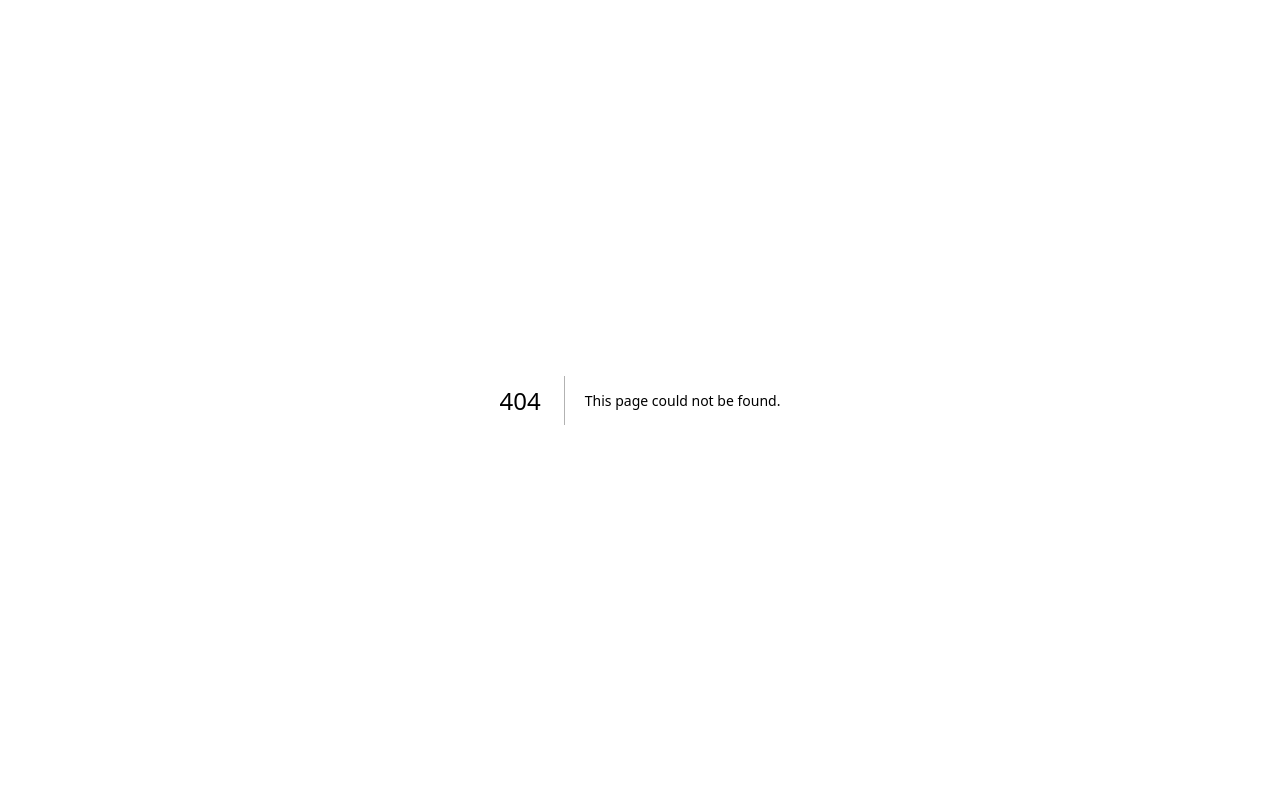
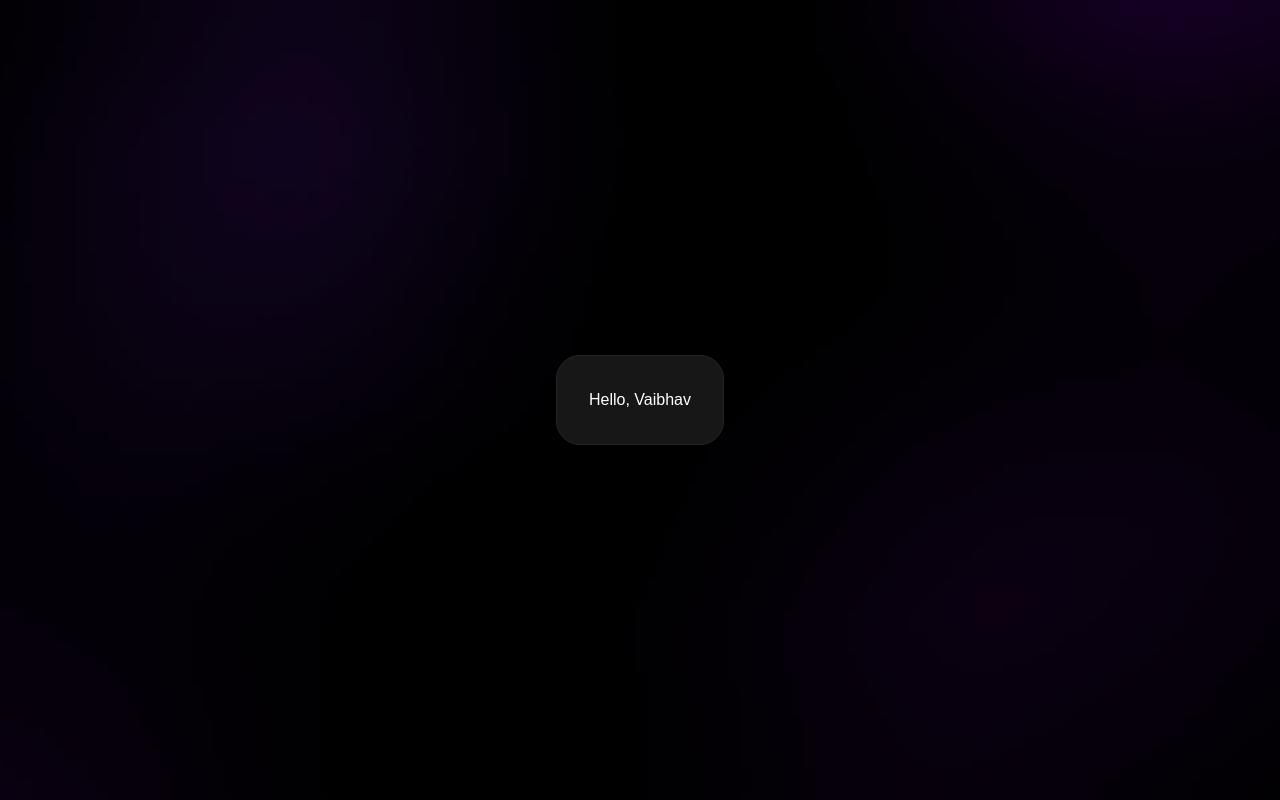
Before and after one commit to vaibhavkusalkar/Medigenie, a Next.js app: page /test in a window 1280 px wide. Before the commit this address had no page. Built offline with nearby package versions, Linux system fonts and the light colour scheme.

Commit message:
Designed basic UI Template

```diff
--- /dev/null
+++ b/app/test/page.tsx
@@ -0,0 +1,36 @@
+import CustomSpotlightCard from '@/components/custom/CustomSpotlightCard'
+import React from 'react'
+
+const TestPage = () => {
+  return (
+    <div
+        className='flex flex-col items-center justify-center h-screen bg-black'
+        style={{
+            backgroundImage: "url('/assets/images/background.png')",
+            backgroundSize: 'cover',
+            backgroundPosition: 'center',
+            position: 'relative',
+        }}
+    >
+        <CustomSpotlightCard
+            className='text-white'
+            children={
+                <h1>Hello, Vaibhav</h1>
+            }
+        />
+    </div>
+  )
+}
+
+export default TestPage
+
+/*
+<Image
+			src="/assets/images/background.png"
+			layout="fill"
+			objectFit="cover"
+			alt="MediGenie Interface"
+			priority
+			className="transition-all duration-300"
+		/>
+*/
--- /dev/null
+++ b/components/custom/CustomSpotlightCard.tsx
@@ -0,0 +1,66 @@
+'use client';
+import React, { useRef, useState, ReactNode } from "react";
+
+interface SpotlightCardProps {
+  children: ReactNode;
+  className?: string;
+  spothlightColor?: string;
+}
+
+const SpotlightCard: React.FC<SpotlightCardProps> = ({
+  children,
+  className = "",
+  spothlightColor = "rgba(255, 255, 255, 0.25)",
+}) => {
+  const divRef = useRef<HTMLDivElement>(null);
+  const [isFocused, setIsFocused] = useState(false);
+  const [position, setPosition] = useState({ x: 0, y: 0 });
+  const [opacity, setOpacity] = useState(0);
+
+  const handleMouseMove = (e: React.MouseEvent<HTMLDivElement>) => {
+    if (!divRef.current || isFocused) return;
+    const rect = divRef.current.getBoundingClientRect();
+    setPosition({ x: e.clientX - rect.left, y: e.clientY - rect.top });
+  };
+
+  const handleFocus = () => {
+    setIsFocused(true);
+    setOpacity(0.6);
+  };
+
+  const handleBlur = () => {
+    setIsFocused(false);
+    setOpacity(0);
+  };
+
+  const handleMouseEnter = () => {
+    setOpacity(0.6);
+  };
+
+  const handleMouseLeave = () => {
+    setOpacity(0);
+  };
+
+  return (
+    <div
+      ref={divRef}
+      onMouseMove={handleMouseMove}
+      onFocus={handleFocus}
+      onBlur={handleBlur}
+      onMouseEnter={handleMouseEnter}
+      onMouseLeave={handleMouseLeave}
+      className={`relative rounded-3xl border border-neutral-800 bg-neutral-900 overflow-hidden p-8 ${className}`}
+    >
+      <div
+        className="pointer-events-none absolute inset-0 transition-opacity duration-500 ease-in-out"
+        style={{
+          opacity,
+          background: `radial-gradient(circle at ${position.x}px ${position.y}px, ${spothlightColor}, transparent 80%)`,
+        }}
+      />
+      {children}
+    </div>
+  );
+};
+
+export default SpotlightCard;
```
Also changed, not shown: public/assets/images/background.png (added).
